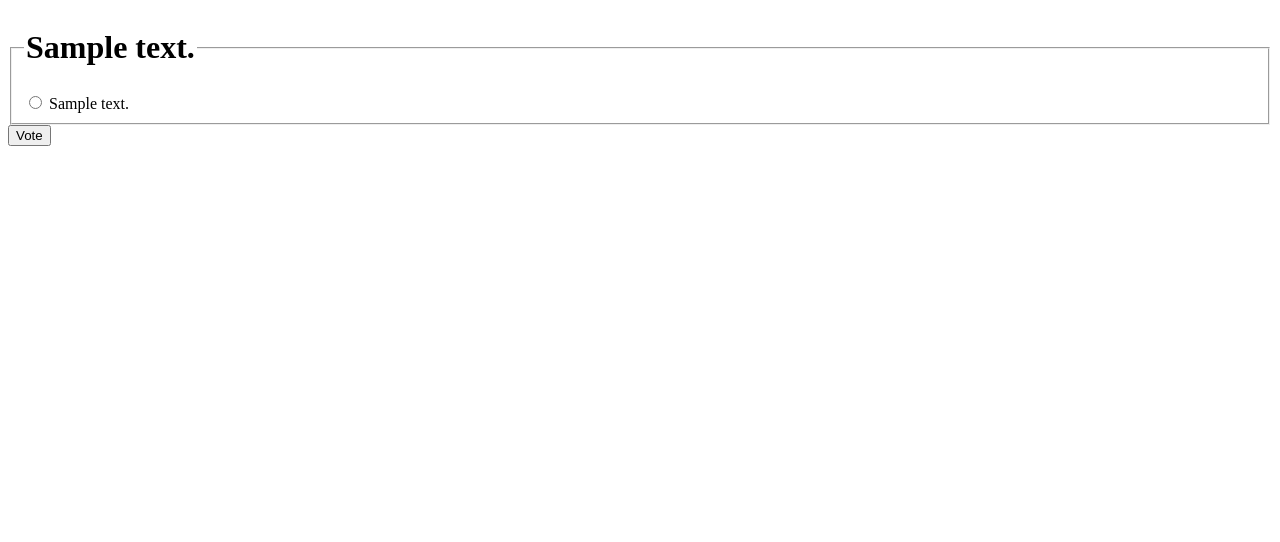
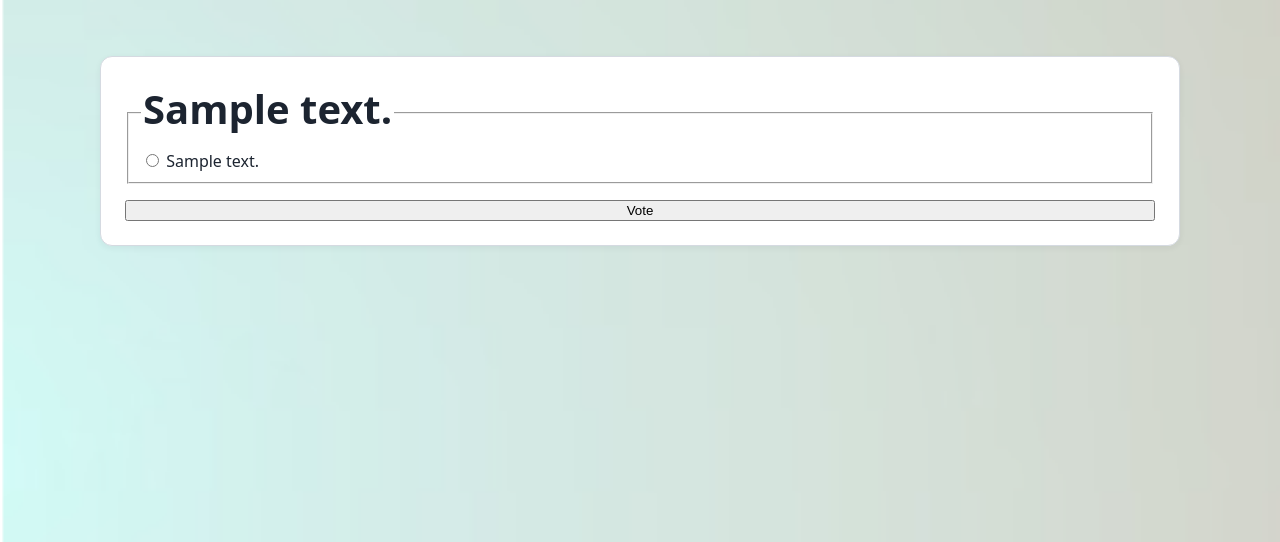
Before and after one commit to joseluisrg/polls-alpha, a Django app: page /polls/1/ in a window 1280 px wide. Shown: the top 542 px of the page. Run offline with Django 5.2, Linux system fonts and the light colour scheme; tables that the repository leaves empty hold one stand-in row (values such as "Sample post").

Commit message:
Adding same styles to the detail html to make a complete style experience

```diff
--- a/mysite/polls/static/polls/style.css
+++ b/mysite/polls/static/polls/style.css
@@ -5,6 +5,8 @@ li a {
 body {
     background: white url("images/background.png") no-repeat ;
     background-size: cover;
+    font-family: system-ui, sans-serif;
+
 }
 
 
--- a/mysite/polls/templates/polls/detail.html
+++ b/mysite/polls/templates/polls/detail.html
@@ -1,18 +1,21 @@
+{% load static %}
 <!DOCTYPE html>
 <html>
 <head>
     <meta charset="utf-8">
     <title>{{ question.question_text }}</title>
+    <link rel="stylesheet" href="{% static 'polls/style.css' %}">
+
 </head>
-<body>
+<body class="page">
 
-<form action="{% url 'polls:vote' question.id %}" method="post">
+<form class="tile" action="{% url 'polls:vote' question.id %}" method="post">
 {% csrf_token %}
-<fieldset>
+<fieldset >
     <legend><h1>{{ question.question_text }}</h1></legend>
     {% if error_message %}<p><strong>{{ error_message }}</strong></p>{% endif %}
     {% for choice in question.choice_set.all %}
-        <input type="radio" name="choice" id="choice{{ forloop.counter }}" value="{{ choice.id }}">
+        <input class="h2" type="radio" name="choice" id="choice{{ forloop.counter }}" value="{{ choice.id }}">
         <label for="choice{{ forloop.counter }}">{{ choice.choice_text }}</label><br>
     {% endfor %}
 </fieldset>
```
